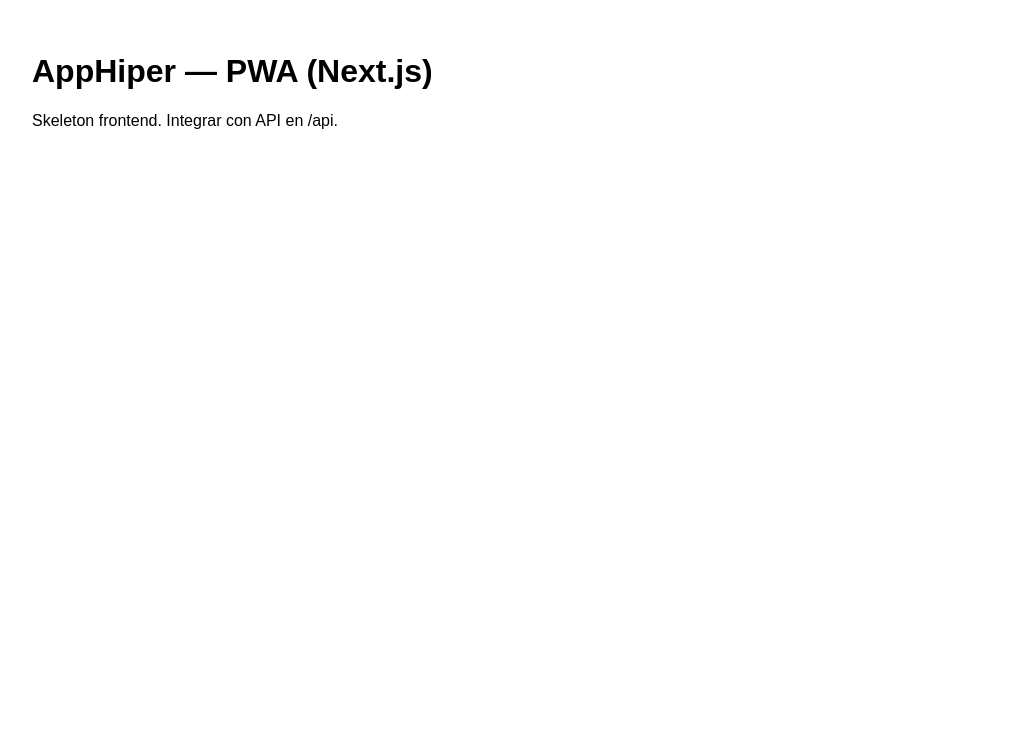
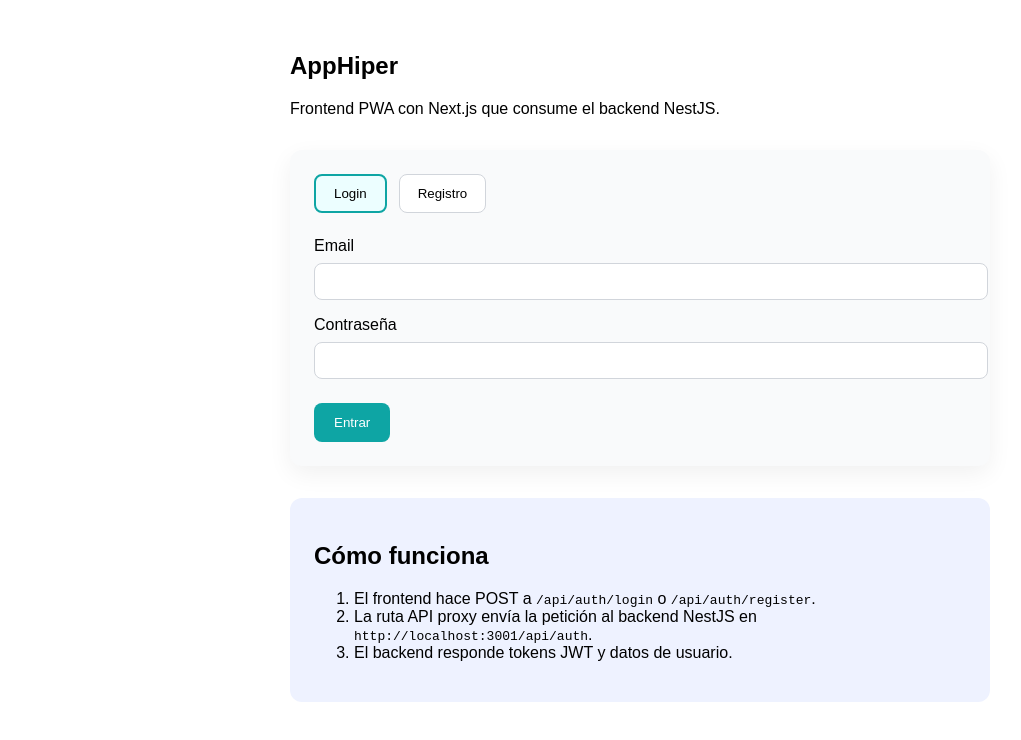
Before and after one commit to Artenlaclase/hiperapp, a Next.js app in the folder frontend/: page / in a window 1280 px wide. Shown: the top 740 px of the page, without its empty margins (0-1021 px from the left). Built offline with nearby package versions, Linux system fonts and the light colour scheme.

Commit message:
feat(auth): implement authentication API handler for login and registration

```diff
--- a/frontend/pages/index.js
+++ b/frontend/pages/index.js
@@ -1,8 +1,103 @@
+import { useState } from 'react'
+
+const initialForm = { name: '', email: '', password: '' }
+
 export default function Home() {
+  const [mode, setMode] = useState('login')
+  const [form, setForm] = useState(initialForm)
+  const [message, setMessage] = useState('')
+  const [loading, setLoading] = useState(false)
+
+  const handleChange = (event) => {
+    const { name, value } = event.target
+    setForm((prev) => ({ ...prev, [name]: value }))
+  }
+
+  const handleSubmit = async (event) => {
+    event.preventDefault()
+    setLoading(true)
+    setMessage('')
+
+    const action = mode === 'register' ? 'register' : 'login'
+    const payload = {
+      email: form.email,
+      password: form.password,
+      ...(mode === 'register' ? { name: form.name } : {}),
+    }
+
+    try {
+      const response = await fetch(`/api/auth/${action}`, {
+        method: 'POST',
+        headers: { 'Content-Type': 'application/json' },
+        body: JSON.stringify(payload),
+      })
+
+      const data = await response.json()
+
+      if (!response.ok) {
+        setMessage(data.error || 'Error en la petición')
+      } else {
+        setMessage(`Éxito: ${mode === 'register' ? 'Usuario creado' : 'Login correcto'}`)
+      }
+    } catch (error) {
+      console.error(error)
+      setMessage('Error al conectar con el backend')
+    } finally {
+      setLoading(false)
+    }
+  }
+
   return (
-    <main style={{padding:32,fontFamily:'Arial'}}>
-      <h1>AppHiper — PWA (Next.js)</h1>
-      <p>Skeleton frontend. Integrar con API en /api.</p>
+    <main style={{ padding: 32, fontFamily: 'Arial, sans-serif', maxWidth: 700, margin: '0 auto' }}>
+      <section style={{ marginBottom: 32 }}>
+        <h1>AppHiper</h1>
+        <p>Frontend PWA con Next.js que consume el backend NestJS.</p>
+      </section>
+
+      <section style={{ background: '#f9fafb', padding: 24, borderRadius: 12, boxShadow: '0 8px 24px rgba(0,0,0,0.06)' }}>
+        <div style={{ display: 'flex', gap: 12, marginBottom: 24 }}>
+          <button type="button" onClick={() => setMode('login')} style={{ padding: '10px 18px', borderRadius: 8, border: mode === 'login' ? '2px solid #0ea5a4' : '1px solid #d1d5db', background: mode === 'login' ? '#ecfeff' : '#ffffff', cursor: 'pointer' }}>
+            Login
+          </button>
+          <button type="button" onClick={() => setMode('register')} style={{ padding: '10px 18px', borderRadius: 8, border: mode === 'register' ? '2px solid #0ea5a4' : '1px solid #d1d5db', background: mode === 'register' ? '#ecfeff' : '#ffffff', cursor: 'pointer' }}>
+            Registro
+          </button>
+        </div>
+
+        <form onSubmit={handleSubmit}>
+          {mode === 'register' && (
+            <label style={{ display: 'block', marginBottom: 16 }}>
+              Nombre
+              <input type="text" name="name" value={form.name} onChange={handleChange} required={mode === 'register'} style={{ width: '100%', marginTop: 8, padding: 10, borderRadius: 8, border: '1px solid #d1d5db' }} />
+            </label>
+          )}
+
+          <label style={{ display: 'block', marginBottom: 16 }}>
+            Email
+            <input type="email" name="email" value={form.email} onChange={handleChange} required style={{ width: '100%', marginTop: 8, padding: 10, borderRadius: 8, border: '1px solid #d1d5db' }} />
+          </label>
+
+          <label style={{ display: 'block', marginBottom: 24 }}>
+            Contraseña
+            <input type="password" name="password" value={form.password} onChange={handleChange} required style={{ width: '100%', marginTop: 8, padding: 10, borderRadius: 8, border: '1px solid #d1d5db' }} />
+          </label>
+
+          <button type="submit" disabled={loading} style={{ padding: '12px 20px', borderRadius: 8, border: 'none', background: '#0ea5a4', color: '#ffffff', cursor: 'pointer' }}>
+            {loading ? 'Enviando...' : mode === 'register' ? 'Registrar' : 'Entrar'}
+          </button>
+        </form>
+
+        {message && <p style={{ marginTop: 20, color: '#111827' }}>{message}</p>}
+      </section>
+
+      <section style={{ marginTop: 32, padding: 24, background: '#eef2ff', borderRadius: 12 }}>
+        <h2>Cómo funciona</h2>
+        <ol>
+          <li>El frontend hace POST a <code>/api/auth/login</code> o <code>/api/auth/register</code>.</li>
+          <li>La ruta API proxy envía la petición al backend NestJS en <code>http://localhost:3001/api/auth</code>.</li>
+          <li>El backend responde tokens JWT y datos de usuario.</li>
+        </ol>
+      </section>
     </main>
   )
 }
```
Also changed, not shown: frontend/pages/api/auth/[action].js (added, +34 -0 lines), 1 other file (tests, documents, lock files or other folders).
